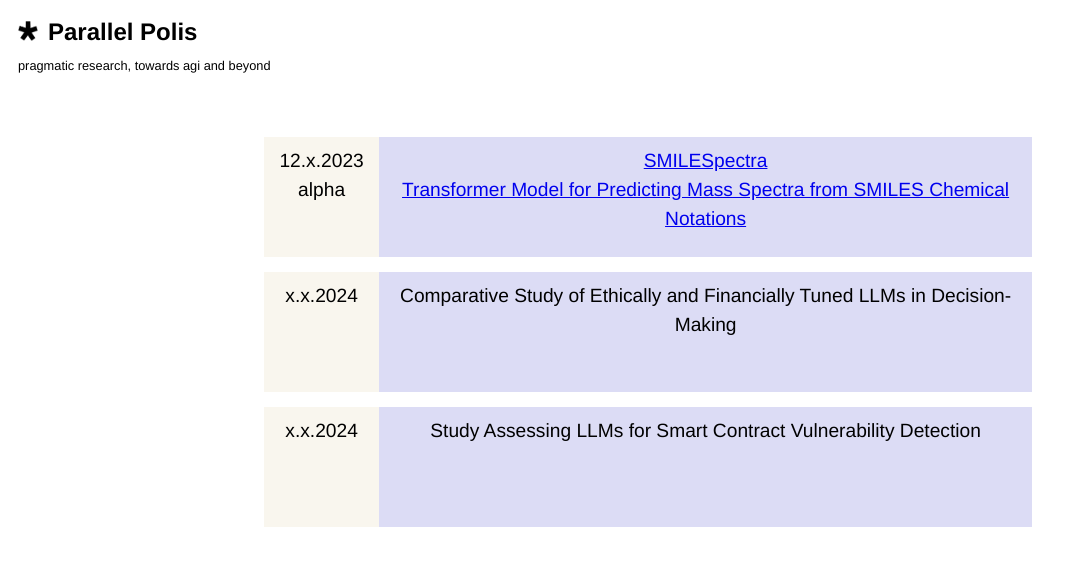
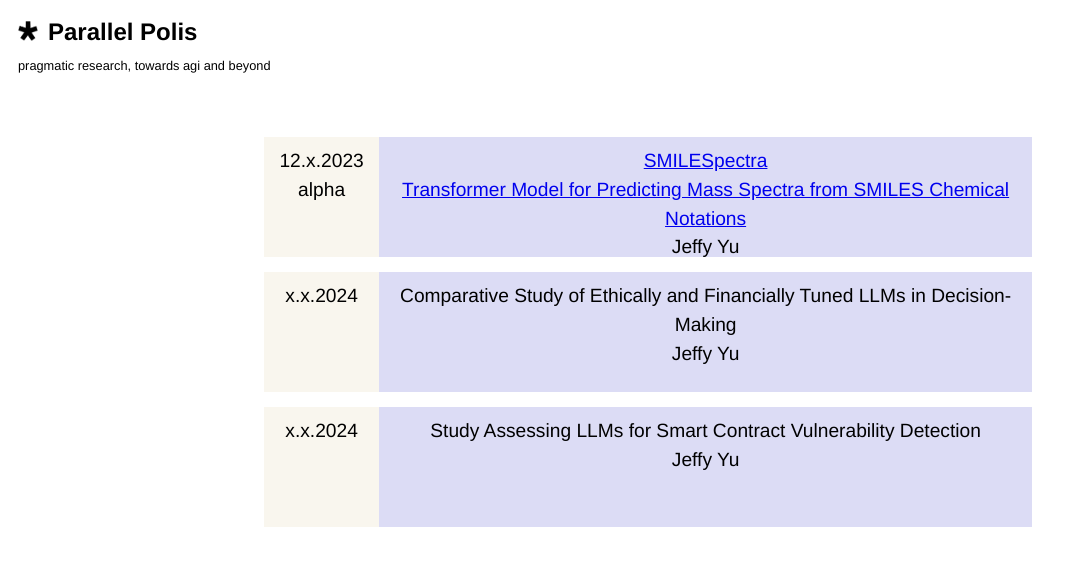
Before and after one commit to yu-jeffy/parallelpolis, a Next.js app: page / in a window 1280 px wide. Shown: the top 566 px of the page, without its empty margins (0-1077 px from the left). Built offline with nearby package versions, Linux system fonts and the light colour scheme.

Commit message:
Update index.tsx

```diff
--- a/pages/index.tsx
+++ b/pages/index.tsx
@@ -30,19 +30,25 @@ export default function Home() {
             12.x.2023<br></br>alpha
           </div>
           <div className={styles.title1}>
-            <Link href="https://github.com/yu-jeffy/SMILESpectra">SMILESpectra<br></br>Transformer Model for Predicting Mass Spectra from SMILES Chemical Notations </Link>
+            <Link href="https://github.com/yu-jeffy/SMILESpectra">SMILESpectra<br></br>Transformer Model for Predicting Mass Spectra from SMILES Chemical Notations</Link>
+            <br></br>
+            Jeffy Yu
           </div>
           <div className={styles.date2}>
             x.x.2024
           </div>
           <div className={styles.title2}>
             Comparative Study of Ethically and Financially Tuned LLMs in Decision-Making
+            <br></br>
+            Jeffy Yu
           </div>
           <div className={styles.date3}>
             x.x.2024
           </div>
           <div className={styles.title3}>
             Study Assessing LLMs for Smart Contract Vulnerability Detection
+            <br></br>
+            Jeffy Yu
           </div>
         </div>
       </div>
```
